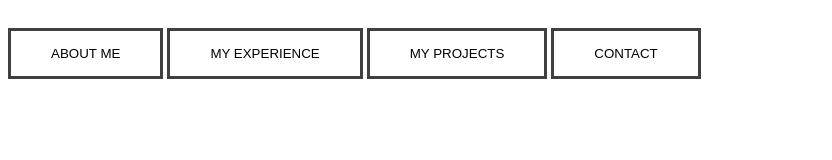
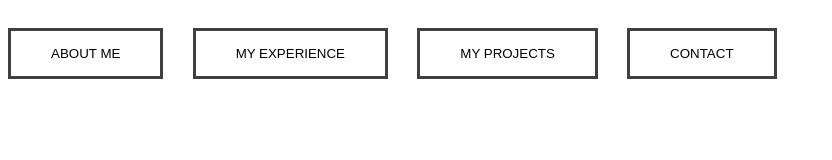
Before and after one commit to Developer994/Portfolio_2.0, a website: page index.html in a window 1280 px wide. Shown: the whole page, without its empty margins (0-832 px from the left). Drawn offline with Linux system fonts and the light colour scheme.

Commit message:
Completed the button portion by adding the final before pseudo element.

```diff
--- a/sass/components/_button.scss
+++ b/sass/components/_button.scss
@@ -33,4 +33,22 @@
         color: $color-black;
     }
 
+    &::before {
+        content: "";
+        background: $color-tertiary;
+        position: absolute;
+        width: 100%;
+        height: 0;
+        top: 50%;
+        left: 50%;
+        z-index: -1;
+        transition: all 0.3s ease;
+        transform: translate(-50%, -50%)  rotate(45deg);
+    }
+
+
 }
+
+#btn1, #btn2, #btn3, #btn4{
+    margin-right: 2%;
+}
```
Also changed, not shown: css/style.css, sass/main.css (added), 1 other file.
